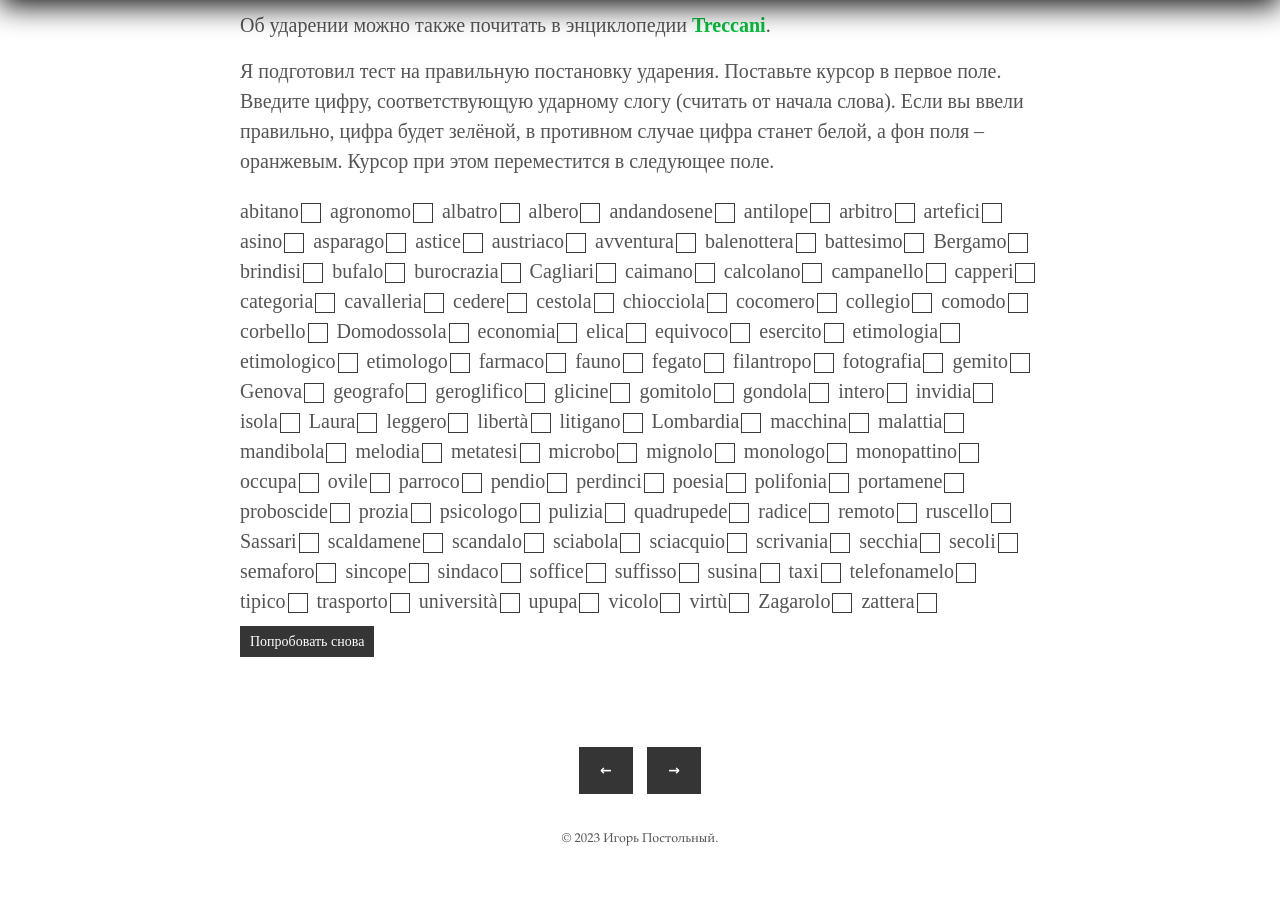
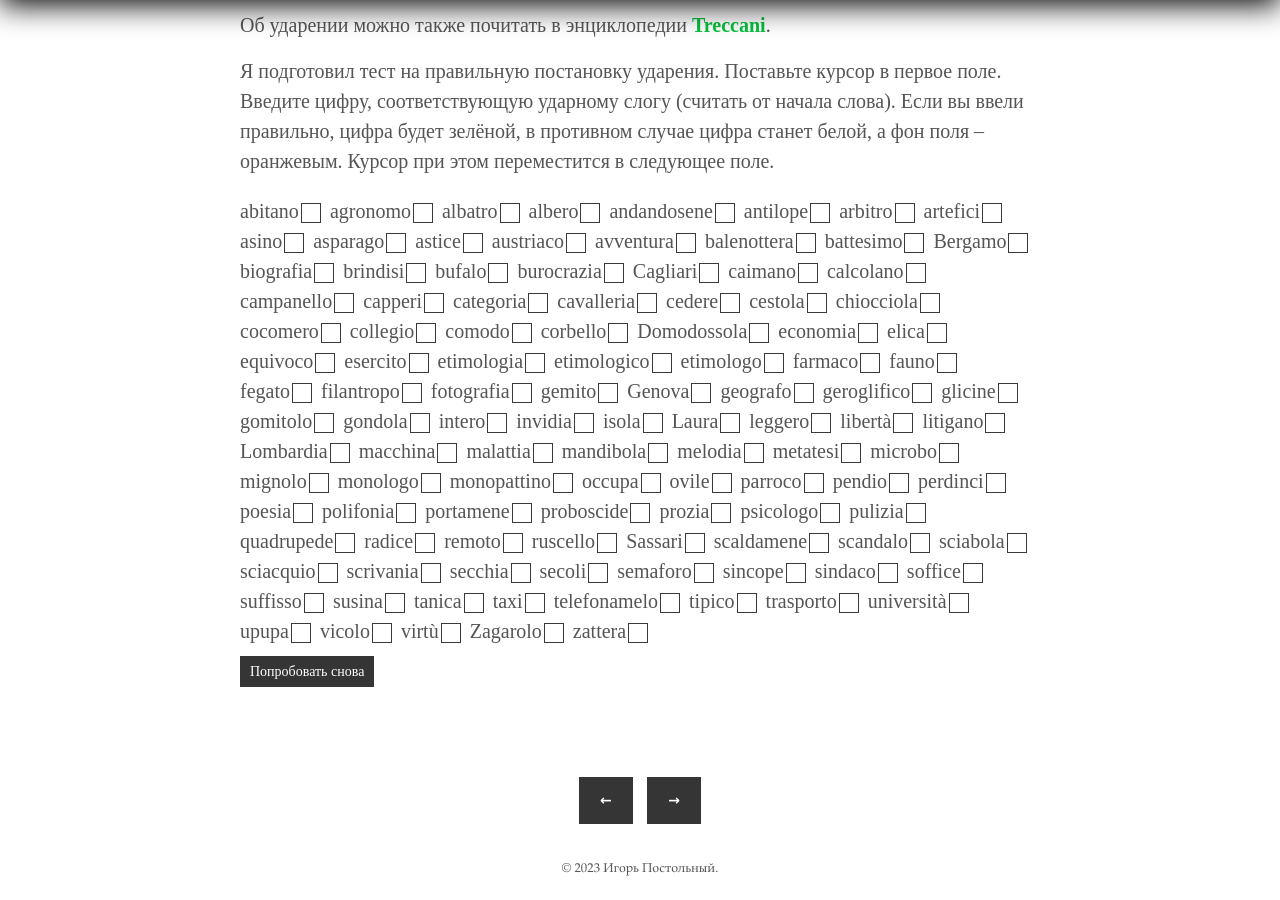
Before and after one commit to postolny/postolny.github.io, a Jekyll site: the page built from _posts/2020-12-16-accento.md, in a window 1280 px wide and 900 px high, scrolled down 1268 px. Built offline with Jekyll 4.4.1, drawn with Linux system fonts in a browser that asks for light colours.

Commit message:
Add files via upload

```diff
--- a/_includes/accento.html
+++ b/_includes/accento.html
@@ -15,6 +15,7 @@
   <li>balenottera<input type="text" pattern="^3$" /></li>
   <li>battesimo<input type="text" pattern="^2$" /></li>
   <li>Bergamo<input type="text" pattern="^1$" /></li>
+  <li>biografia<input type="text" pattern="^4$" /></li>
   <li>brindisi<input type="text" pattern="^1$" /></li>
   <li>bufalo<input type="text" pattern="^1$" /></li>
   <li>burocrazia<input type="text" pattern="^4$" /></li>
@@ -99,6 +100,7 @@
   <li>soffice<input type="text" pattern="^1$" /></li>
   <li>suffisso<input type="text" pattern="^2$" /></li>
   <li>susina<input type="text" pattern="^2$" /></li>
+  <li>tanica<input type="text" pattern="^1$" /></li>
   <li>taxi<input type="text" pattern="^1$" /></li>
   <li>telefonamelo<input type="text" pattern="^2$" /></li>
   <li>tipico<input type="text" pattern="^1$" /></li>
```
